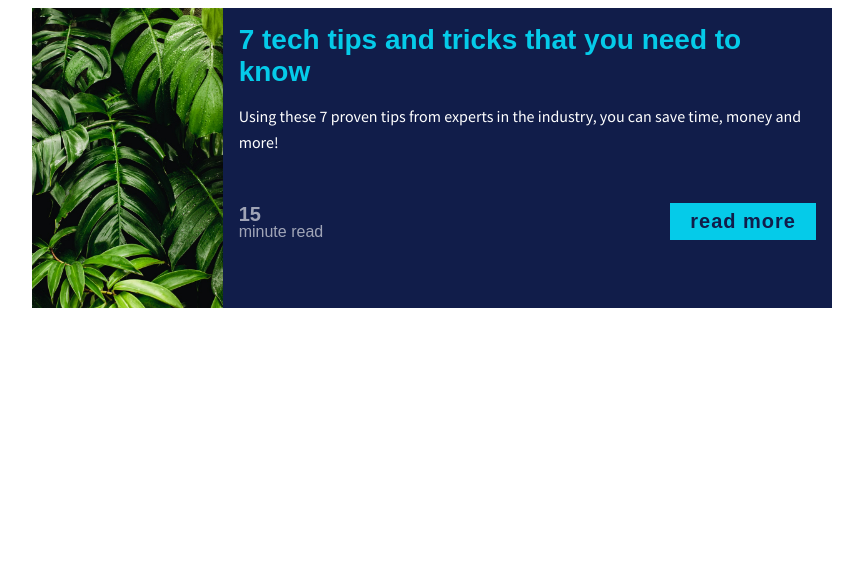
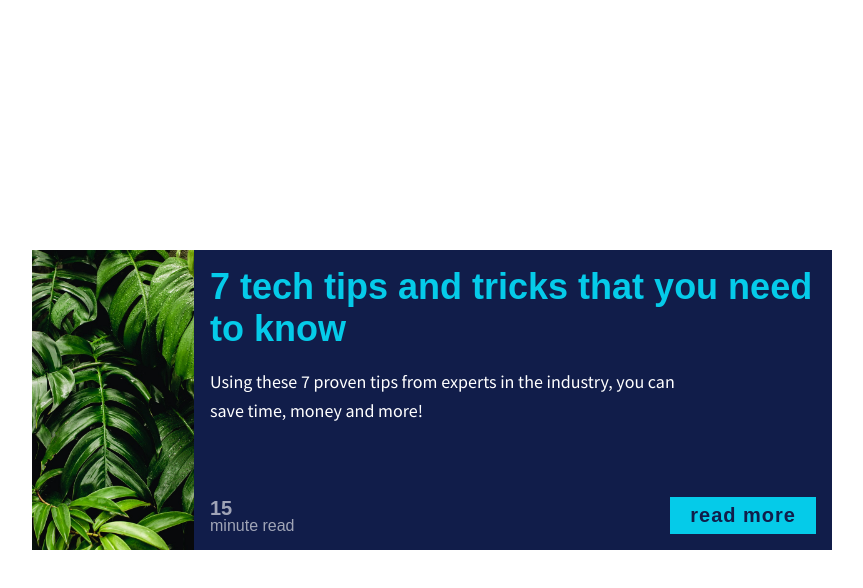
Before and after one commit to Marina8989/flexboxMiniProject, a plain HTML site: page index.html in a window 1280 px wide. Shown: the whole page, without its empty margins (208-1071 px from the left). Drawn offline with Linux system fonts and the light colour scheme; a web font is replaced by a local one.

Commit message:
added flexbox

```diff
--- a/main.css
+++ b/main.css
@@ -1,5 +1,9 @@
 body{
-
+    display: flex;
+    justify-content: center;
+    align-items: center;
+    min-height: 100vh;
+    margin: 0;
 }
 .card{
     width: 90%;
@@ -10,14 +14,7 @@ body{
     display: flex;
     flex-direction: column;
 }
-@media (min-width: 600px) {
-     .card{
-         flex-direction: row;
-     }
-     .card-img{
-         height: 300px;
-     }
-}
+
 .card-img{
     object-fit: cover;
     flex-basis: 200px;
@@ -70,3 +67,25 @@ body{
     display: block;
     font-size: 1.25em;
 }
+@media (min-width: 600px) {
+     .card{
+         flex-direction: row;
+     }
+     .card-img{
+         height: 300px;
+     }
+     .card-content {
+         display: flex;
+         flex-direction: column;
+     }
+     .card-title{
+         font-size: 2.25rem;
+     }
+     .card-body{
+         font-size: 1.125rem;
+         max-width: 500px;
+     }
+     .card-footer{
+         margin-top: auto;
+     }
+}
```
